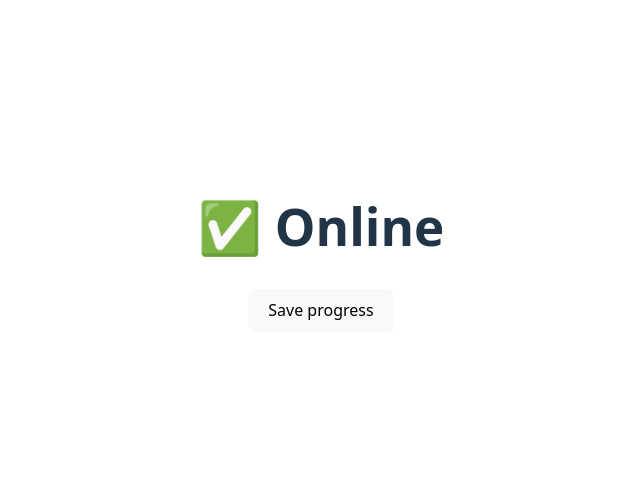
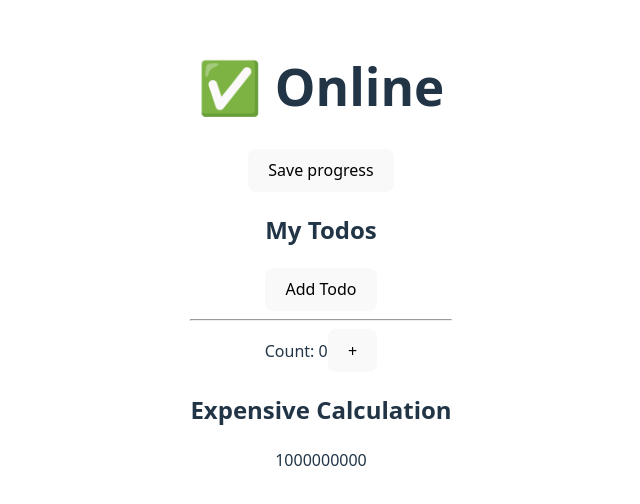
Before and after one commit to uchchhwas13/react-custom-hook, a React (Vite) app in the folder React-hook/: page / in a window 1280 px wide. Shown: the part 152-656 px from the top of the page, without its empty margins (319-959 px from the left). Built offline with nearby package versions, Linux system fonts and the light colour scheme.

Commit message:
Undersating UseMemoHook

```diff
--- a/React-hook/src/App.jsx
+++ b/React-hook/src/App.jsx
@@ -1,6 +1,7 @@
 import './App.css'
 import StatusBar from './StatusBar.jsx'
 import SaveButton  from './SaveButton.jsx'
+import UseMemoHookUsage from './UseMemoHookUsage.jsx'
 
 function App() {
 
@@ -9,6 +10,7 @@
     <>
       <StatusBar />
       <SaveButton />
+      <UseMemoHookUsage />
     </>
   )
 }
--- a/React-hook/src/SaveButton.jsx
+++ b/React-hook/src/SaveButton.jsx
@@ -2,7 +2,7 @@
 
 export default function SaveButton() {
   const isOnline = useOnlineStatus();
-
+  console.log("SaveButton updated");
 
   function handleSaveClick() {
     console.log('✅ Progress saved');
--- a/React-hook/src/StatusBar.jsx
+++ b/React-hook/src/StatusBar.jsx
@@ -2,6 +2,6 @@
 
 export default function StatusBar() {
   const isOnline = useOnlineStatus();
-
+  console.log("Status bar updated");
   return <h1>{isOnline ? '✅ Online' : '❌ Disconnected'}</h1>;
 }
--- /dev/null
+++ b/React-hook/src/UseMemoHookUsage.jsx
@@ -0,0 +1,42 @@
+import { useMemo, useState } from "react";
+
+export default function UseMemoHookUsage() {
+  const [count, setCount] = useState(0);
+  const [todos, setTodos] = useState([]);
+  const calculation = useMemo(() => expensiveCalculation(count), [count]);
+
+  const increment = () => {
+    setCount((c) => c + 1);
+  };
+  const addTodo = () => {
+    setTodos((t) => [...t, "New Todo"]);
+  };
+
+  return (
+    <div>
+      <div>
+        <h2>My Todos</h2>
+        {todos.map((todo, index) => {
+          return <p key={index}>{todo}</p>;
+        })}
+        <button onClick={addTodo}>Add Todo</button>
+      </div>
+      <hr />
+      <div>
+        Count: {count}
+        <button onClick={increment}>+</button>
+        <h2>Expensive Calculation</h2>
+        {calculation}
+      </div>
+    </div>
+  );
+};
+
+const expensiveCalculation = (num) => {
+  console.log("Calculating...");
+  for (let i = 0; i < 1000000000; i++) {
+    num += 1;
+  }
+  console.log("Finished caculation")
+  return num;
+};
```
